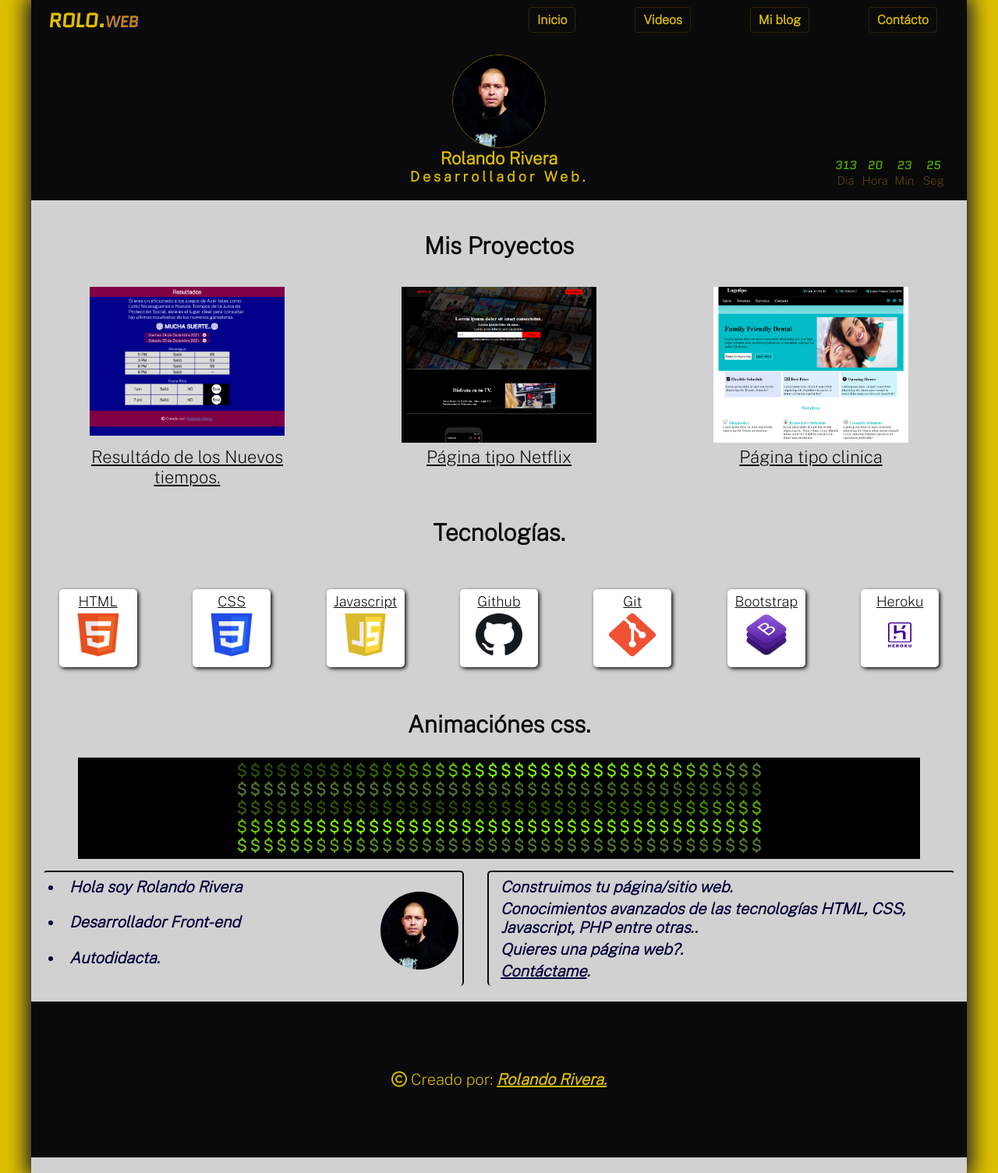
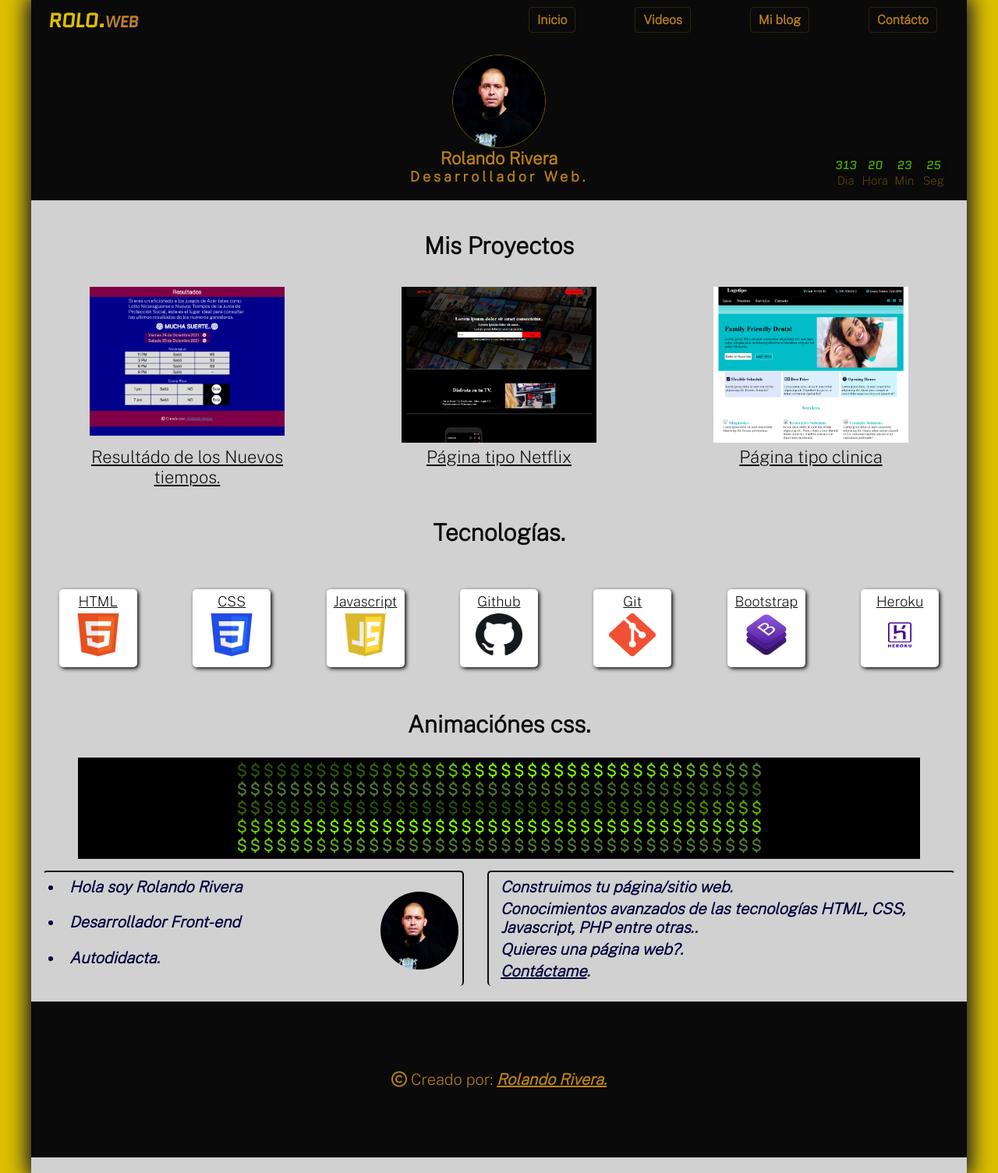
Before and after one commit to rolandoWe/roloweb, a PHP site: page /index.php in a window 1280 px wide. Shown: the whole page at 78% size. Run offline with PHP 8.4, Linux system fonts and the light colour scheme; some libraries are stand-ins or nearby versions.

Commit message:
Add files via upload

```diff
--- a/index.css
+++ b/index.css
@@ -111,7 +111,7 @@
     text-decoration: none;
     padding:6px 10px;
     border-radius: 4px;
-    color:var(--naranja);
+    color:var(--dorado);
     font-weight:600;
     border:solid rgb(190, 130, 20,.2) 1px
 }
@@ -162,7 +162,7 @@
     width:100%;
     text-align: center;
     font-size: 22px;
-    color:var(--naranja)
+    color:var(--dorado)
 }
 .section p{
     text-align: center;
@@ -171,7 +171,7 @@
     font-size: 18px;
     letter-spacing: 4px;
     font-weight: bold;
-    color: var(--naranja);
+    color: var(--dorado);
 }
 .section figure{
     position: relative;
@@ -465,11 +465,11 @@
     /* background: coral; */
     text-align: center;
     font-size: 20px;
-    color: var(--naranja);
+    color: var(--dorado);
 
 }
 .footer a{
-    color: var(--naranja);
+    color: var(--dorado);
     /* text-shadow: 0 0 5px white; */
     font-weight: bold;
     font-style: italic;
```
